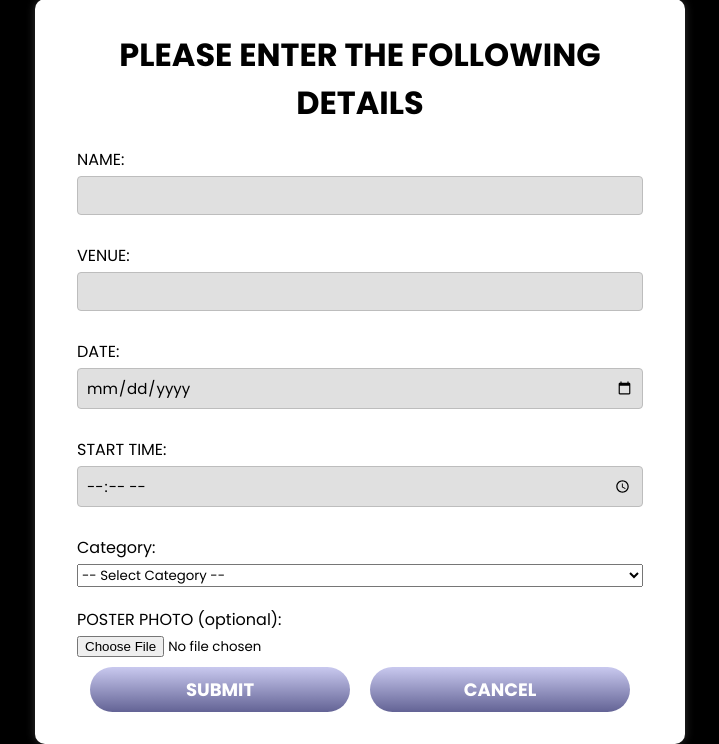
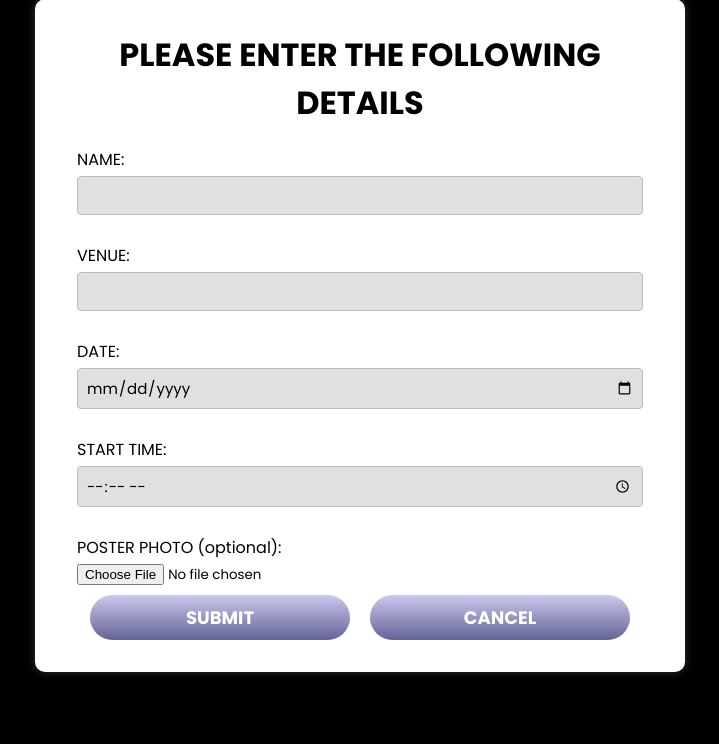
Before and after one commit to melynvli45/ticketingSystem, a PHP site: page /admin_ConcertAdd.php in a window 1280 px wide. Shown: the part 81-825 px from the top of the page, without its empty margins (280-999 px from the left). After the commit the page ends 756 px from the top, so only its background shows below. Run offline with PHP 8.4, Linux system fonts and the light colour scheme; the visitor is signed in with stand-in values (Sample User, id 1); data comes from the database, SQL or seed files in the repository.

Commit message:
Fix the category tiba tiba dekat add concert

```diff
--- a/admin_ConcertAdd.php
+++ b/admin_ConcertAdd.php
@@ -24,8 +24,8 @@ if (!empty($_GET['id']) && ctype_digit((string)$_GET['id'])) {
     $editingEvent = $editingEvent->fetch();
 }
 
-// fetch categories for select
-$categories = $pdo->query('SELECT Category_ID, Category_type FROM category ORDER BY Category_type ASC')->fetchAll();
+// category fetching is now removed:
+// $categories = $pdo->query('SELECT Category_ID, Category_type FROM category ORDER BY Category_type ASC')->fetchAll();
 
 if ($_SERVER['REQUEST_METHOD'] === 'POST') {
     // handle delete action first
@@ -95,7 +95,8 @@ $categories = $pdo->query('SELECT Category_ID, Category_type FROM category ORDER
     $venue = trim($_POST['venue'] ?? '');
     $date = trim($_POST['date'] ?? '');
     $time = trim($_POST['time'] ?? '');
-    $category_id = !empty($_POST['category_id']) && ctype_digit((string)$_POST['category_id']) ? (int)$_POST['category_id'] : null;
+    // $category_id variable removed
+    // $category_id = !empty($_POST['category_id']) && ctype_digit((string)$_POST['category_id']) ? (int)$_POST['category_id'] : null;
 
     if ($name === '' || $venue === '' || $date === '') {
         $errors[] = 'Please fill in name, venue and date.';
@@ -129,19 +130,22 @@ $categories = $pdo->query('SELECT Category_ID, Category_type FROM category ORDER
                 }
 
                 if ($posterFilename !== null) {
-          $stmt = $pdo->prepare('UPDATE event SET Date = ?, Time = ?, Venue = ?, Name = ?, Category_ID = ?, poster = ? WHERE Event_ID = ?');
-          $stmt->execute([$date, $time ?: null, $venue, $name, $category_id, $posterFilename, $eventId]);
+                    // Category_ID removed from UPDATE query
+                    $stmt = $pdo->prepare('UPDATE event SET Date = ?, Time = ?, Venue = ?, Name = ?, poster = ? WHERE Event_ID = ?');
+                    $stmt->execute([$date, $time ?: null, $venue, $name, $posterFilename, $eventId]);
                 } else {
-          $stmt = $pdo->prepare('UPDATE event SET Date = ?, Time = ?, Venue = ?, Name = ?, Category_ID = ? WHERE Event_ID = ?');
-          $stmt->execute([$date, $time ?: null, $venue, $name, $category_id, $eventId]);
+                    // Category_ID removed from UPDATE query
+                    $stmt = $pdo->prepare('UPDATE event SET Date = ?, Time = ?, Venue = ?, Name = ? WHERE Event_ID = ?');
+                    $stmt->execute([$date, $time ?: null, $venue, $name, $eventId]);
                 }
                 // After updating, go back to the concert list
                 header('Location: admin_Concert.php');
                 exit;
             } else {
                 // insert new
-  $stmt = $pdo->prepare('INSERT INTO event (Date, Time, Venue, Name, Category_ID, poster) VALUES (?, ?, ?, ?, ?, ?)');
-  $stmt->execute([$date, $time ?: null, $venue, $name, $category_id, $posterFilename]);
+                // Category_ID removed from INSERT query
+                $stmt = $pdo->prepare('INSERT INTO event (Date, Time, Venue, Name, poster) VALUES (?, ?, ?, ?, ?)');
+                $stmt->execute([$date, $time ?: null, $venue, $name, $posterFilename]);
                 // After successful insert, redirect to the concert list
                 header('Location: admin_Concert.php');
                 exit;
@@ -203,14 +207,15 @@ $categories = $pdo->query('SELECT Category_ID, Category_type FROM category ORDER
                 <label>START TIME: </label>
                 <input type="time" name="time" value="<?=htmlspecialchars($_POST['time'] ?? $editingEvent['Time'] ?? '')?>" />
 
-        <label>Category: </label>
-        <select name="category_id">
-          <option value="">-- Select Category --</option>
-          <?php foreach ($categories as $c): ?>
-            <?php $selected = false; if (!empty($_POST['category_id']) && $_POST['category_id']==$c['Category_ID']) $selected = true; elseif (!empty($editingEvent) && $editingEvent['Category_ID']==$c['Category_ID']) $selected = true; ?>
-            <option value="<?= (int)$c['Category_ID'] ?>" <?= $selected ? 'selected' : '' ?>><?=htmlspecialchars($c['Category_type'])?></option>
-          <?php endforeach; ?>
-        </select>
+                <?php
+                // Category input/hidden field removed
+                /*
+                if (!empty($editingEvent) && !empty($editingEvent['Category_ID'])):
+                ?>
+                  <input type="hidden" name="category_id" value="<?= (int)$editingEvent['Category_ID'] ?>">
+                <?php endif;
+                */
+                ?>
 
                 <label>POSTER PHOTO (optional): </label>
                 <input type="file" name="poster" accept="image/png, image/jpeg" />
```
Also changed, not shown: image/1762450378_ypt_og_en_thumbnail.png (deleted). Lines whose indentation alone changed are shown as unchanged.
